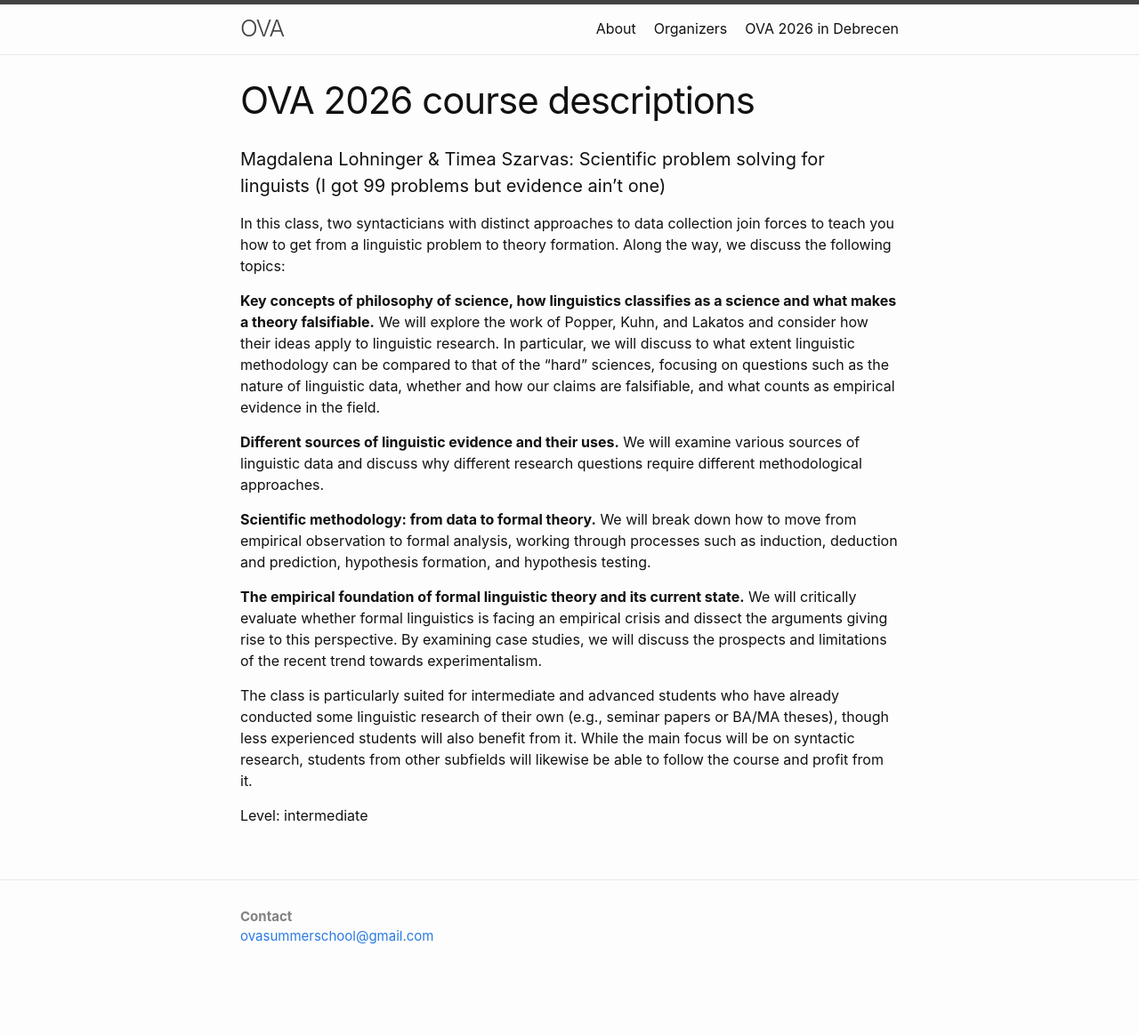
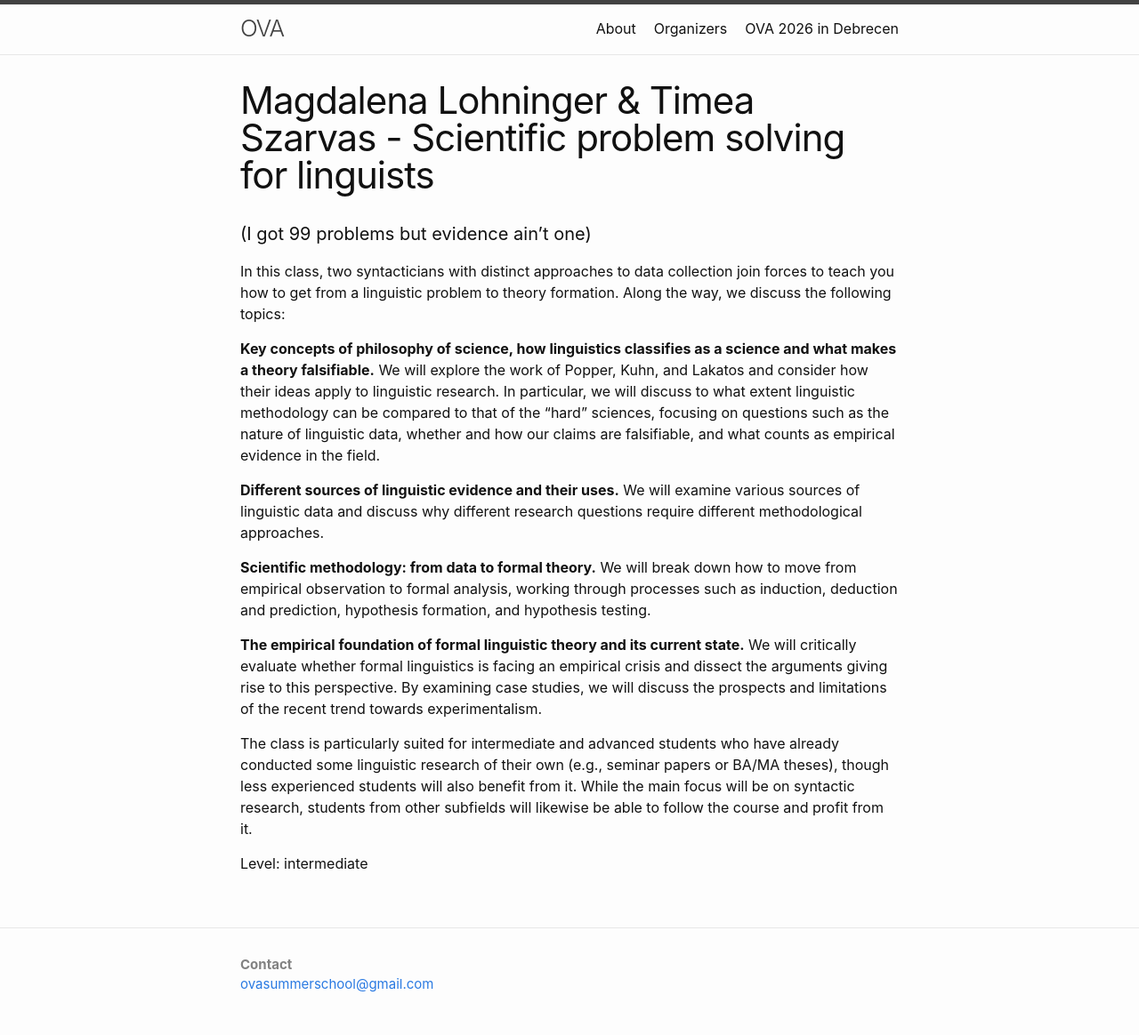
Before and after one commit to ovaschool/ovaschool.github.io, a Jekyll site: the page built from staticpages/ova2026-lohningerszarvas.markdown, in a window 1280 px wide. Shown: the whole page at 89% size. Built offline with Jekyll 4.4.1, drawn with Linux system fonts in a browser that asks for light colours; before the commit the page ends 1110 px from its top, so only the background shows below that.

Commit message:
Update ova2026-lohningerszarvas.markdown

```diff
--- a/staticpages/ova2026-lohningerszarvas.markdown
+++ b/staticpages/ova2026-lohningerszarvas.markdown
@@ -1,11 +1,11 @@
 ---
 layout: page
-title: OVA 2026 course descriptions
+title: Magdalena Lohninger & Timea Szarvas - Scientific problem solving for linguists
 permalink: ova2026-lohningerszarvas
 exclude: true
 ---
 
-#### Magdalena Lohninger & Timea Szarvas: Scientific problem solving for linguists (I got 99 problems but evidence ain't one)
+#### (I got 99 problems but evidence ain't one)
 
 In this class, two syntacticians with distinct approaches to data collection join forces to teach you how to get from a linguistic problem to theory formation. Along the way, we discuss the following topics:
 
```
